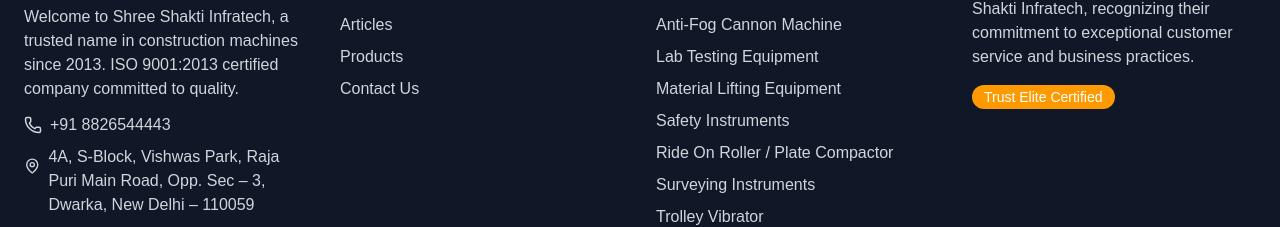
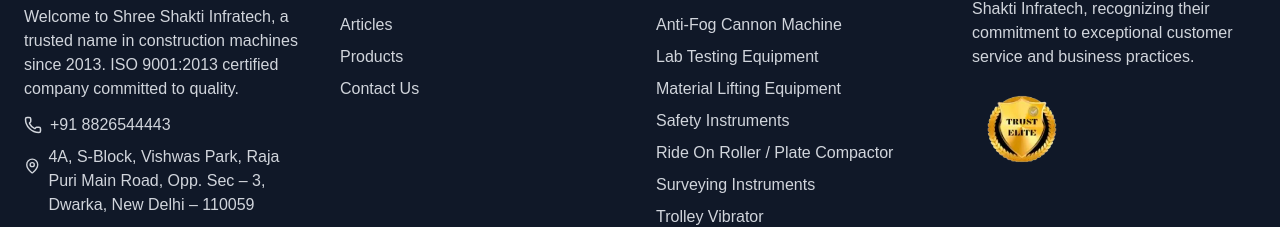
Before and after one commit to Anshumantyagi2004/bar-bending-machine-importer, a Next.js app: page / in a window 1280 px wide. Shown: the part 6545-6772 px from the top of the page. Built offline with nearby package versions, Linux system fonts and the light colour scheme.

Commit message:
trust add

```diff
--- a/src/components/Main/Footer.jsx
+++ b/src/components/Main/Footer.jsx
@@ -1,11 +1,15 @@
-import { MapPin, Phone } from "lucide-react";
+"use client";
+
+import React, { useState } from "react";
+import { motion, AnimatePresence } from "framer-motion";
+import { MapPin, Phone, X } from "lucide-react";
 
 export default function Footer() {
+  const [open, setOpen] = useState(false);
   return (
     <footer className="bg-gray-900 text-gray-300">
       {/* Top Grid */}
       <div className="max-w-7xl mx-auto px-6 py-10 grid grid-cols-1 md:grid-cols-2 lg:grid-cols-4 gap-8">
-
         {/* Company Info */}
         <div>
           <img src="/logo.webp" alt="logo" className="h-20 mb-3 bg-white px-2 py-1 rounded-md w-40" />
@@ -66,14 +70,58 @@
             customer service and business practices.
           </p>
 
-          <div className="mt-4">
-            <span className="bg-amber-500 text-white px-3 py-1 rounded-full text-sm">
-              Trust Elite Certified
-            </span>
+          <div className="mt-4 flex justify-center md:justify-start">
+            <img
+              src="/trustseal.webp"
+              alt="Trust Seal"
+              onClick={() => setOpen(true)}
+              className="h-20 cursor-pointer hover:scale-105 transition"
+            />
           </div>
         </div>
+      </div>
 
-      </div>
+      {/* Popup */}
+      <AnimatePresence>
+        {open && (
+          <>
+            {/* Overlay */}
+            <motion.div
+              className="fixed inset-0 bg-black/70 z-40"
+              initial={{ opacity: 0 }}
+              animate={{ opacity: 1 }}
+              exit={{ opacity: 0 }}
+              onClick={() => setOpen(false)}
+            />
+
+            {/* Modal */}
+            <motion.div
+              className="fixed inset-0 z-50 flex items-center justify-center px-4"
+              initial={{ scale: 0.8, opacity: 0 }}
+              animate={{ scale: 1, opacity: 1 }}
+              exit={{ scale: 0.8, opacity: 0 }}
+            >
+              <div className="relative bg-white rounded-xl shadow-lg max-w-2xl w-full">
+
+                {/* Close Button */}
+                <button
+                  onClick={() => setOpen(false)}
+                  className="absolute top-3 right-3 text-gray-600 hover:text-black"
+                >
+                  <X size={24} />
+                </button>
+
+                {/* Image */}
+                <img
+                  src="/cert.webp"
+                  alt="Trust Seal Large"
+                  className="w-full h-auto object-contain rounded"
+                />
+              </div>
+            </motion.div>
+          </>
+        )}
+      </AnimatePresence>
 
       {/* Bottom Bar */}
       <div className="border-t flex justify-around border-gray-700 text-center py-4 text-base text-gray-300">
```
Also changed, not shown: public/cert.webp (added), public/trustseal.webp (added).
